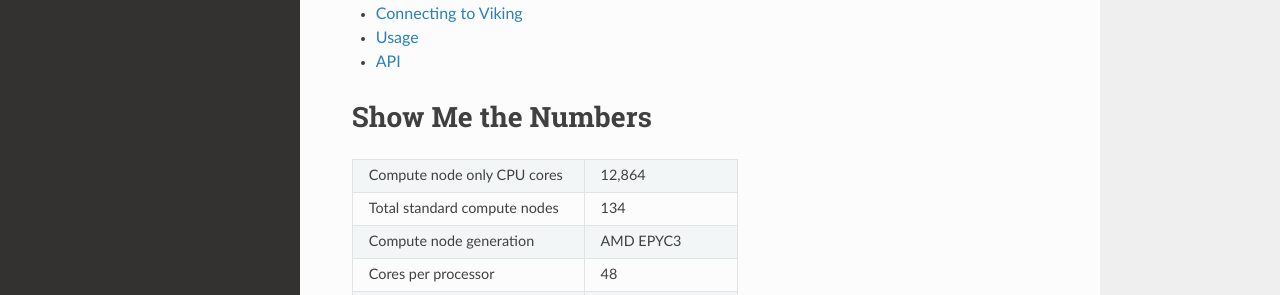
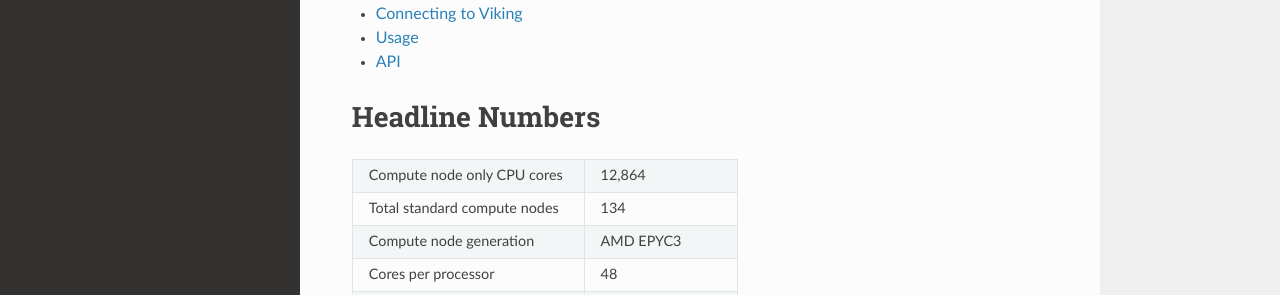
Before and after one commit to university-of-york/research-it-documentation, a Sphinx documentation site: the page built from docs/source/index.rst, in a window 1280 px wide and 1372 px high. Shown: the part 507-802 px from the top of the window. Built offline with Sphinx 7.4.7 and the Read the Docs theme 2.0.0, drawn with Linux system fonts in a browser that asks for light colours.

Commit message:
tweak index

```diff
--- a/docs/source/index.rst
+++ b/docs/source/index.rst
@@ -19,8 +19,8 @@ Contents
    usage
    api
 
-Show Me the Numbers
-===================
+Headline Numbers
+================
 
 +------------------------------+-----------+
 | Compute node only CPU cores  | 12,864    |
```
